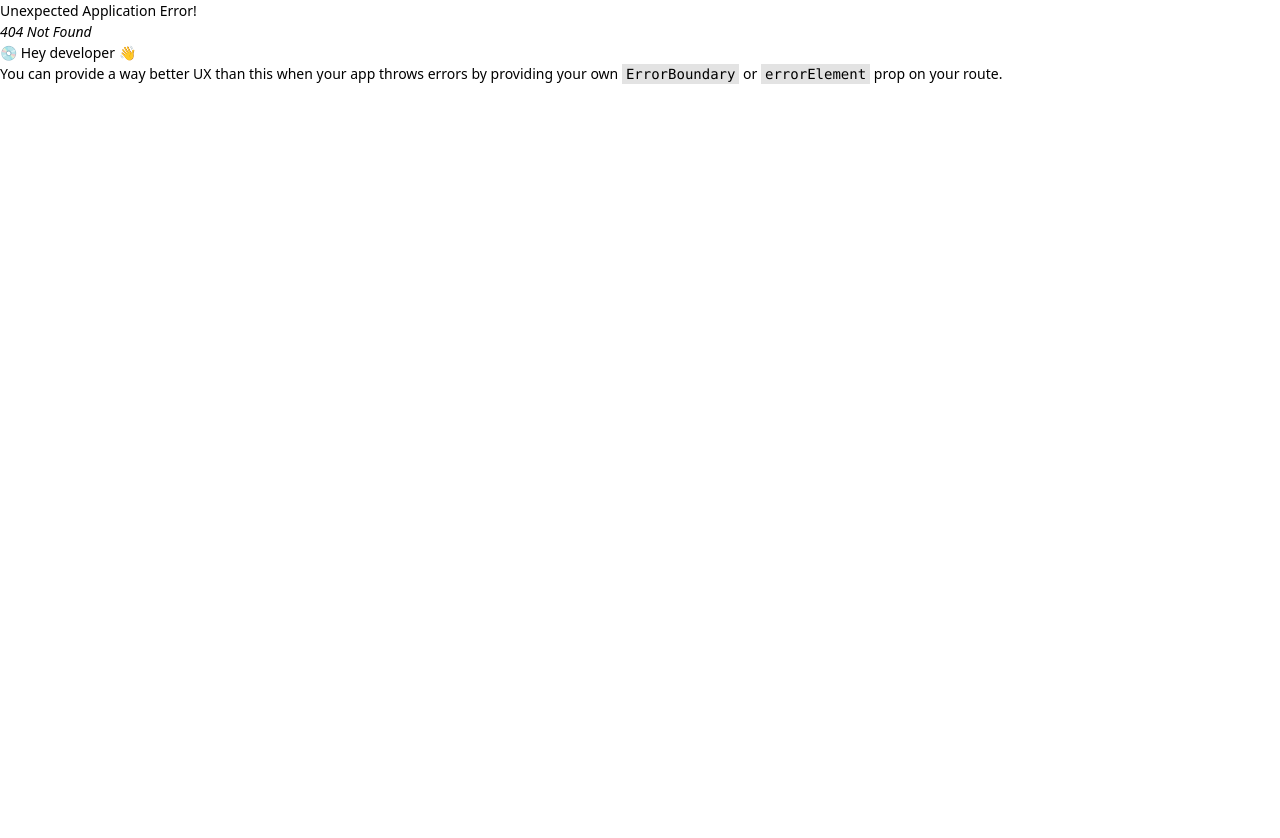
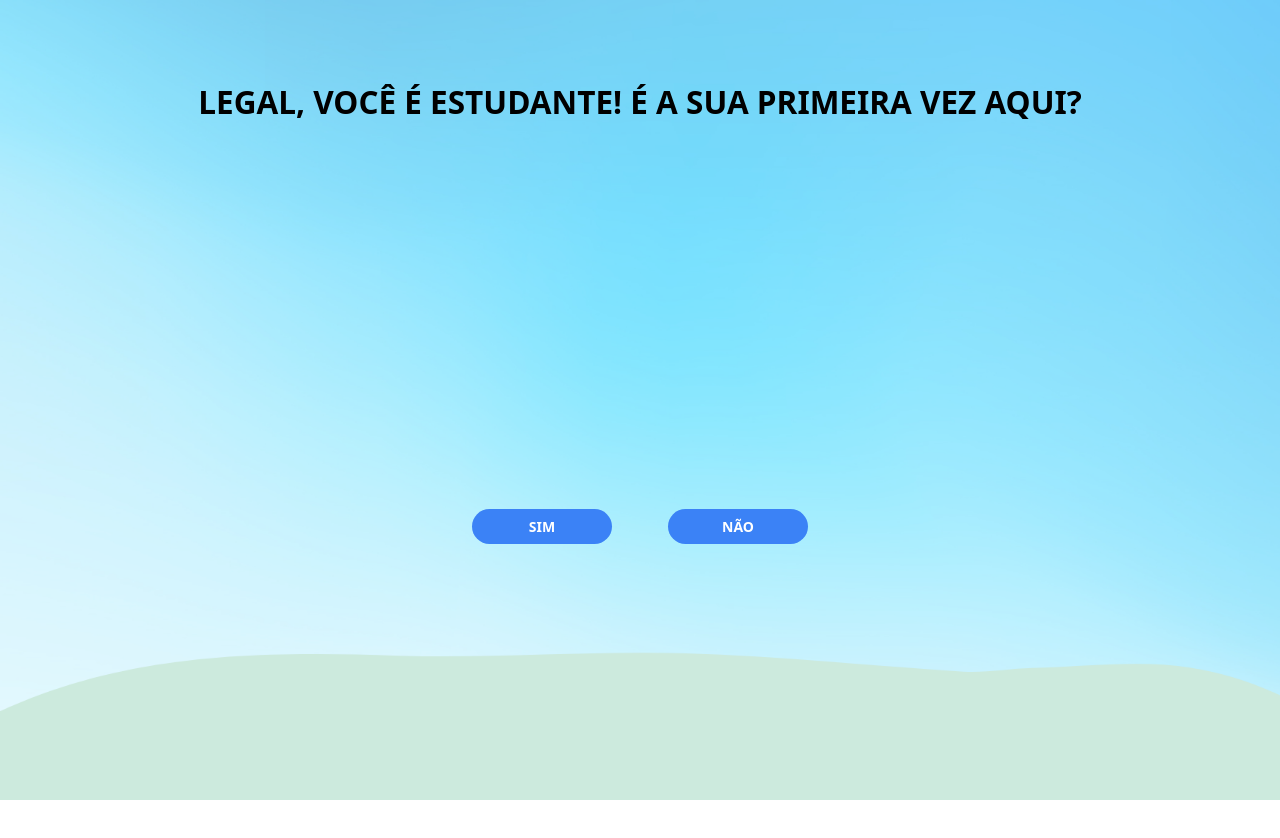
Before and after one commit to ardnaile/projeto-integrador-web, a React (Vite) app in the folder Front-end/: page /ConfirmarEstudante in a window 1280 px wide. Before the commit this address had no page. Shown: the top 838 px of the page. Before the commit the page ends 800 px from the top, so only its background shows below. Built offline with nearby package versions, Linux system fonts and the light colour scheme; a web font is replaced by a local one.

Commit message:
Criação de tela Confirmar Estudante

```diff
--- a/Front-end/src/main.jsx
+++ b/Front-end/src/main.jsx
@@ -14,7 +14,7 @@ import Estudante from './rotas/usuario/Estudante';
 import Quiz from './rotas/usuario/Quiz';
 import Sobre from './rotas/Sobre';
 import ColetaNome from './rotas/usuario/ColetaNome';
-
+import ConfirmarEstudante from './rotas/usuario/ConfirmarEstudante';
 
 const router = createBrowserRouter([
   {
@@ -55,6 +55,10 @@ const router = createBrowserRouter([
     path:"/ColetaNome",
     element:<ColetaNome/>,
   },
+  {
+    path:"/ConfirmarEstudante",
+    element:<ConfirmarEstudante/>,
+  },
 ]);
 
 
--- /dev/null
+++ b/Front-end/src/rotas/usuario/ConfirmarEstudante.jsx
@@ -0,0 +1,19 @@
+import React from 'react'
+import BackgroundLayout from '../../background/VariosLayouts'
+
+function ConfirmarEstudante() {''
+    return (
+        <div className = "">
+        <BackgroundLayout backgroundImage={`url('./src/assets/img_fundo/fundo0.png')`}>
+            <div className = " grid h-36 flex-col items-end justify-center mx-auto text-black font-bold text-4xl py-2 px-4">LEGAL, VOCÊ É ESTUDANTE! É A SUA PRIMEIRA VEZ AQUI?</div>
+            <div className = 'grid grid-cols-2 h-screen flex-col items-center justify-center w-96 mx-auto gap-16'>
+                <button className = "bg-blue-500 hover:bg-green-700 text-white font-bold py-2 px-4 rounded-full">SIM</button>
+                <button className = "bg-blue-500 hover:bg-red-700 text-white font-bold py-2 px-4 rounded-full">NÃO</button>
+            </div>
+        </BackgroundLayout>
+        </div>
+
+    )
+}
+
+export default ConfirmarEstudante
```
